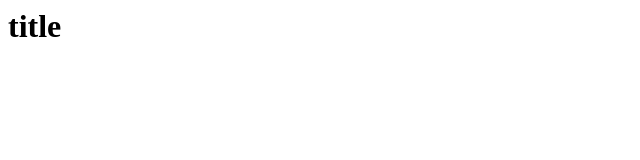
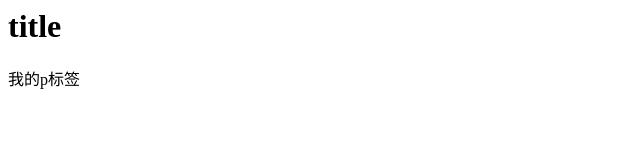
Before and after one commit to fa123123qq/git1, a plain HTML site: page index.html in a window 1280 px wide. Shown: the whole page, without its empty margins (0-640 px from the left). Drawn offline with Linux system fonts and the light colour scheme.

Commit message:
git1修改了index

```diff
--- a/index.html
+++ b/index.html
@@ -1,5 +1,6 @@
 <html>
 	<body>
 		<h1>title</h1>
+		<p>我的p标签</p>
 	</body>
 </html>
```
